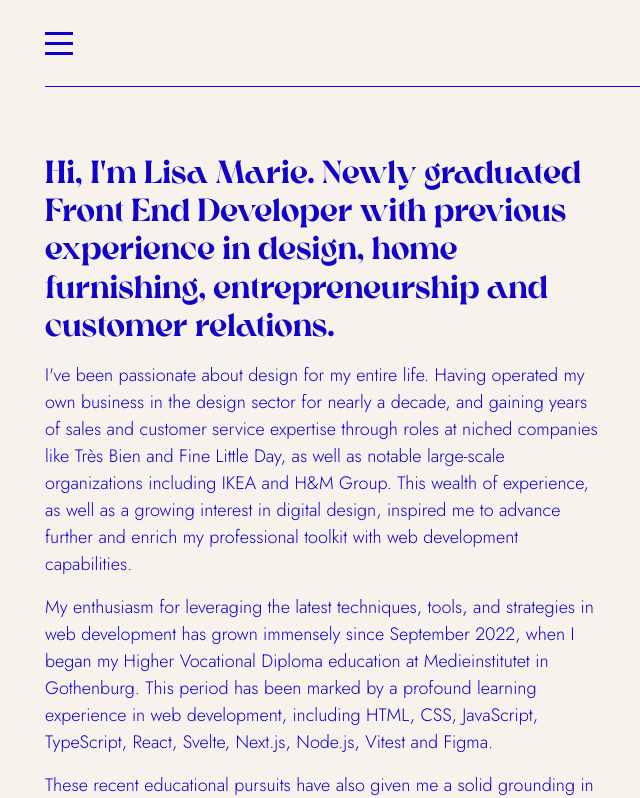
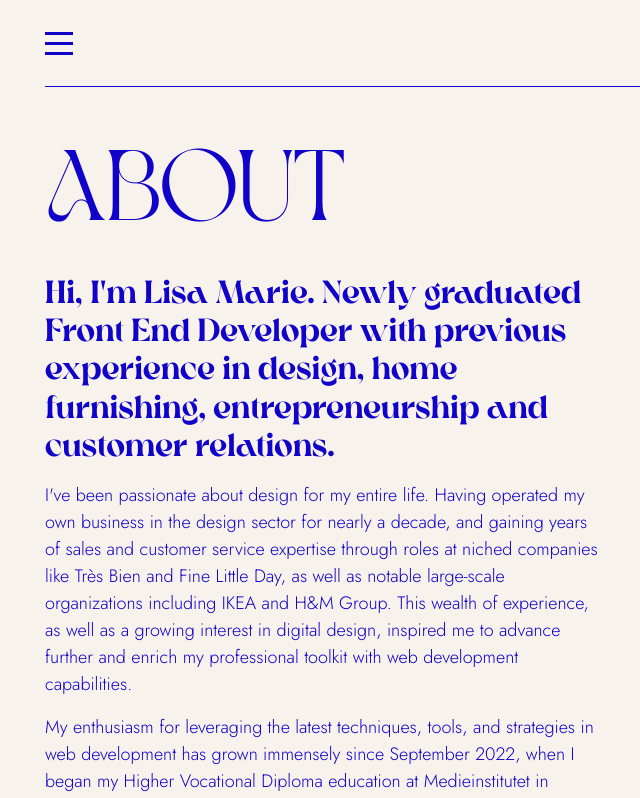
Before and after one commit to lisamarieandersson/showcase-pro, a React (Vite) app: page /about in a window 1280 px wide. Shown: the top 798 px of the page, without its empty margins (15-655 px from the left). Built offline with nearby package versions, Linux system fonts and the light colour scheme.

Commit message:
remove outcommented code

```diff
--- a/src/components/presentation/Presentation.tsx
+++ b/src/components/presentation/Presentation.tsx
@@ -3,7 +3,7 @@ import './Presentation.scss';
 function Presentation() {
     return (
         <div className="presentation">
-            {/*   <h1 className="presentation__heading">About</h1> */}
+            <h1 className="presentation__heading">About</h1>
             <h2 className="presentation__intro">Hi, I'm Lisa Marie.
                 Newly graduated Front End Developer with previous experience in design, home furnishing,
                 entrepreneurship and customer relations. </h2>
@@ -22,11 +22,6 @@ function Presentation() {
             <p className="presentation__text">These recent educational pursuits have also given me a solid grounding in Agile
                 methodologies, particularly in Scrum and Kanban, which I further developed during my previous internship in an
                 agile environment.</p>
-
-            {/*   <p className="presentation__text">Described as humble, intuitive, and creative, I thrive in structured
-                and meticulous work environments. My extensive background in collaborative settings, from startups
-                to large-scale organizations, has equipped me with a solid understanding of team dynamics and the
-                synergy required to succeed.</p> */}
         </div>
     )
 }
```
